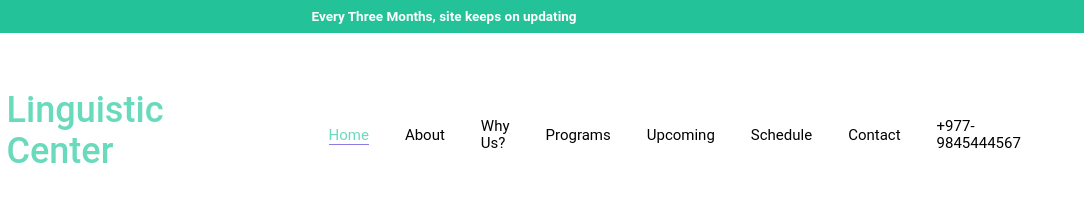
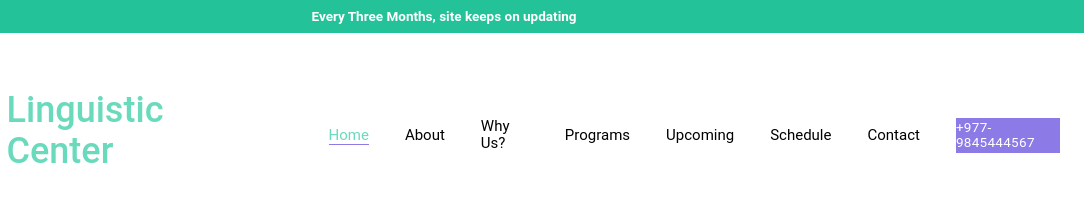
Before and after one commit to Alidhuniya/linguisticCenter, a plain HTML site: page index.html in a window 1280 px wide. Shown: the full height of the page, 196-1280 px from the left. Drawn offline with Linux system fonts and the light colour scheme.

Commit message:
navBar contact button styled

```diff
--- a/css/sass/3-layout/_navBar.scss
+++ b/css/sass/3-layout/_navBar.scss
@@ -58,3 +58,28 @@
     color: #000;
   }
 }
+
+.header__navBtn {
+  width: 123px;
+  height: 35px;
+  display: flex;
+  justify-content: center;
+  align-items: center;
+  flex-direction: column;
+
+
+background: #8C7AE6;
+}
+
+.header__hrfBtn {
+  color: $white;
+  font-size: 0.9rem;
+  letter-spacing: 0.02rem;
+
+}
+
+.header__navBtn:hover {
+  background: #2A10A9;
+
+
+}
--- a/js/modules/nav.js
+++ b/js/modules/nav.js
@@ -4,7 +4,7 @@ export const navBar = async () => {
     const data = await fetch (url);
     const res = await data.json();
     const result = res;
-    console.log(result.navBar);
+    // console.log(result.navBar);
 
     document.querySelector(".header__logoSection").innerHTML = `
    <div class="header__logo">
@@ -27,7 +27,7 @@ export const navBar = async () => {
         <li class="header__navLi"><a class="header__hrf" href="">${result.navBar[1][4].upcoming}</a></li>
         <li class="header__navLi"><a class="header__hrf" href="">${result.navBar[1][5].schedule}</a></li>
         <li class="header__navLi"><a class="header__hrf" href="">${result.navBar[1][6].contact}</a></li>
-        <li class="header__navLi"><a class="header__hrf" href="">${result.navBar[1][7].phoneNumber}</a></li>
+        <li class="header__navLi header__navBtn"><a class="header__hrfBtn" href="">${result.navBar[1][7].phoneNumber}</a></li>
         `
     }
 
```
Also changed, not shown: css/minified/style.min.css, css/style.css, 2 other files.
